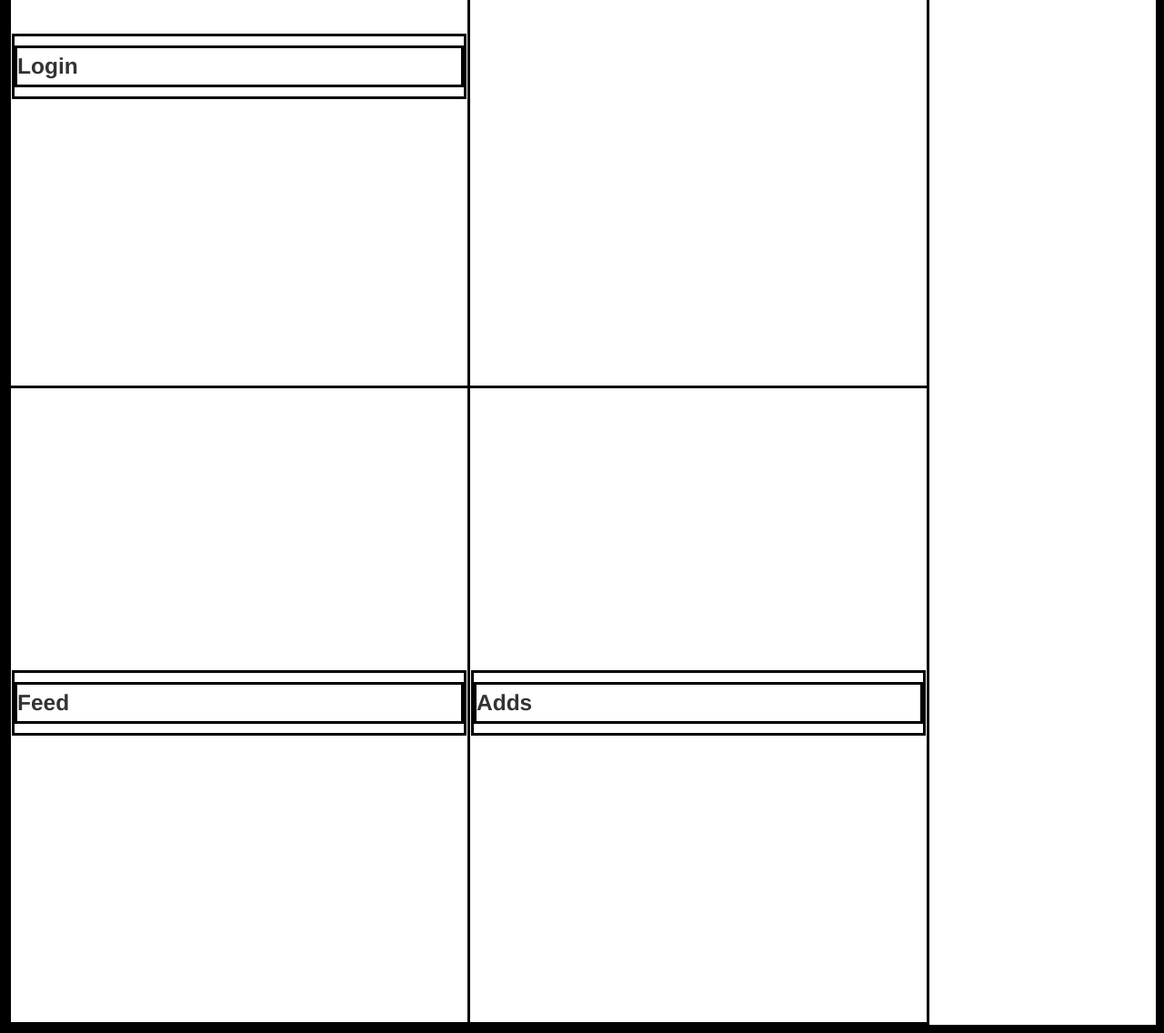
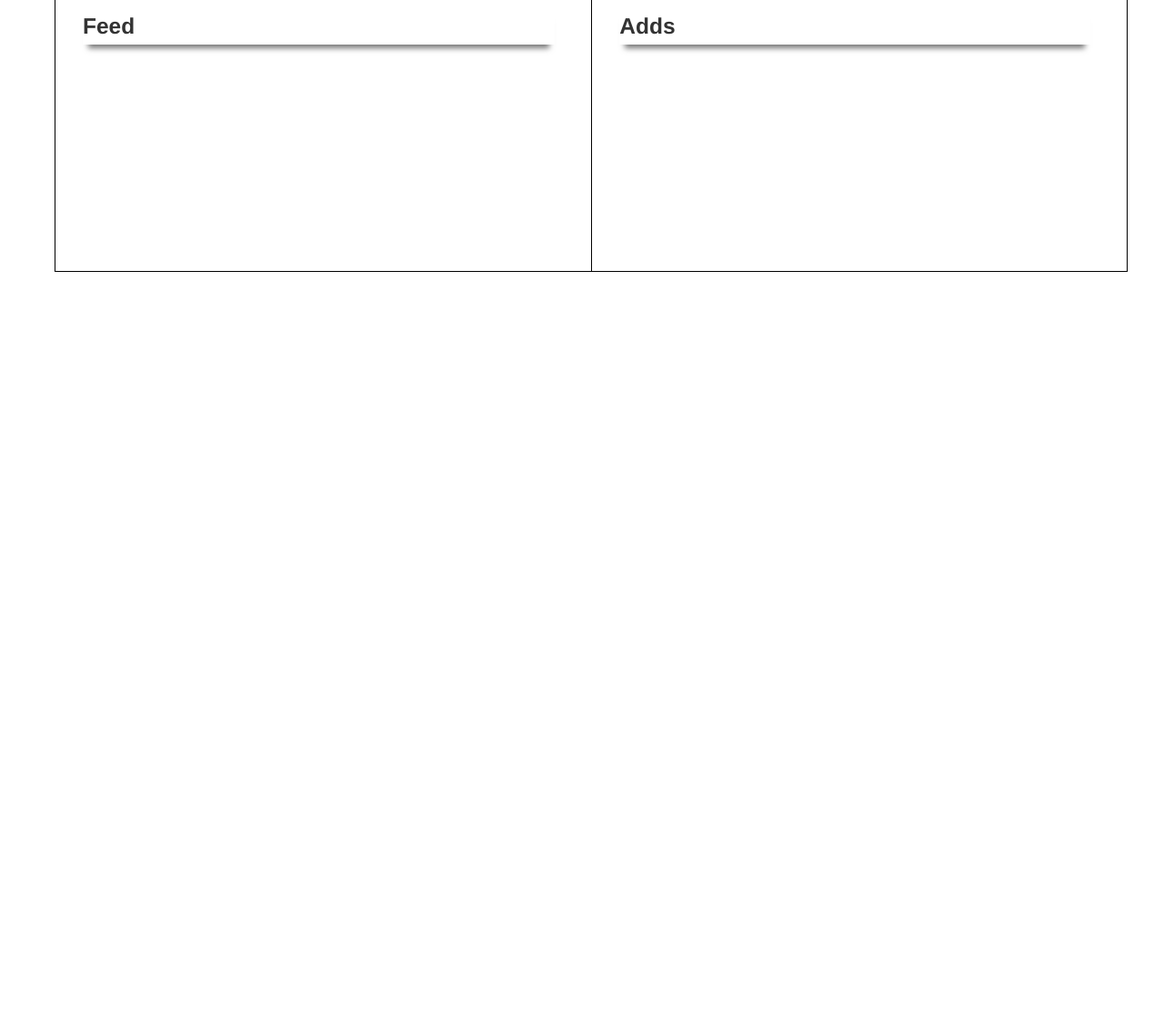
Before and after one commit to AndreiTuta/BrumHack5.0, a Flask app: page / in a window 1280 px wide. Shown: the part 559-1695 px from the top of the page at 91% size. After the commit the page ends 858 px from the top, so only its background shows below. Run offline with Flask 2, Linux system fonts and the light colour scheme.

Commit message:
Update views.css

```diff
--- a/app/static/css/views.css
+++ b/app/static/css/views.css
@@ -1,21 +1,63 @@
+
+/*==================================================
+ * Effect 1
+ * ===============================================*/
+.effect1{
+    margin-top: -150px;
+    -webkit-box-shadow: 0 10px 6px -6px #777;
+       -moz-box-shadow: 0 10px 6px -6px #777;
+            box-shadow: 0 10px 6px -6px #777;
+}
 
 *{
-  border: 3px solid black;
+  margin-left: 20px;
+  margin-right: 30px;
+}
+
+.bodies{
+  width: 100%;
+  <!--background-image: url(../../img/20243963-Ancient-treasures-border-pirates-booty-still-life-on-wooden-table-compass-and-map-golden-coins-and-a-Stock-Photo.jpg);
 }
 
 tr {
   width: auto;
 }
 
+header{
+  margin-top: 10px;
+  text-align: center;
+  font-size: 10 px;
+  height: auto;
+  width: 100%;
+  background-image: url(../../img/jcb-8AGAQSVvAet3HOs5Z4_v8jBqMMYMengd0D9aesQ.png);
+  margin-bottom: 15px;}
+
 td{
-  height: 700px;
-  width: 500px;
-  position: relative;
-  bottom: 3px;
+  padding: 10px;
+  border: 0.5px solid black;
+  margin-left: 30px;
+  height: 300px;
+  width: 750px;
 }
 
 h1{
-  height: 200px;
+  margin-top: 10px;
+  height: auto;
   position: relative;
-  bottom: 25px;
 }
+
+
+footer{
+  margin-top: 15px;
+  height: 100px;
+  width: auto;
+}
+
+#gif{
+  background-image: url(../../img/giphy.gif);
+}
+
+.quotes{
+  width: 90%;
+  border: 0.5px solid black;
+}
```
